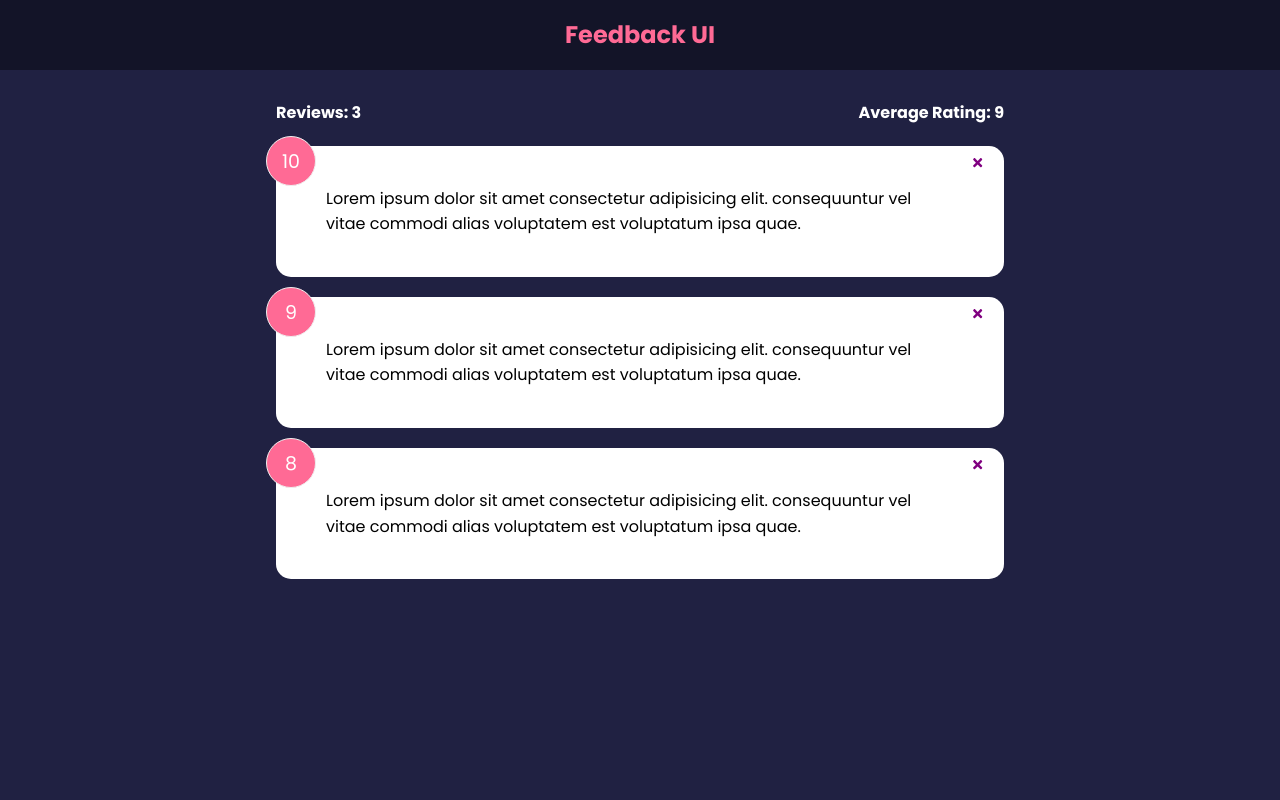
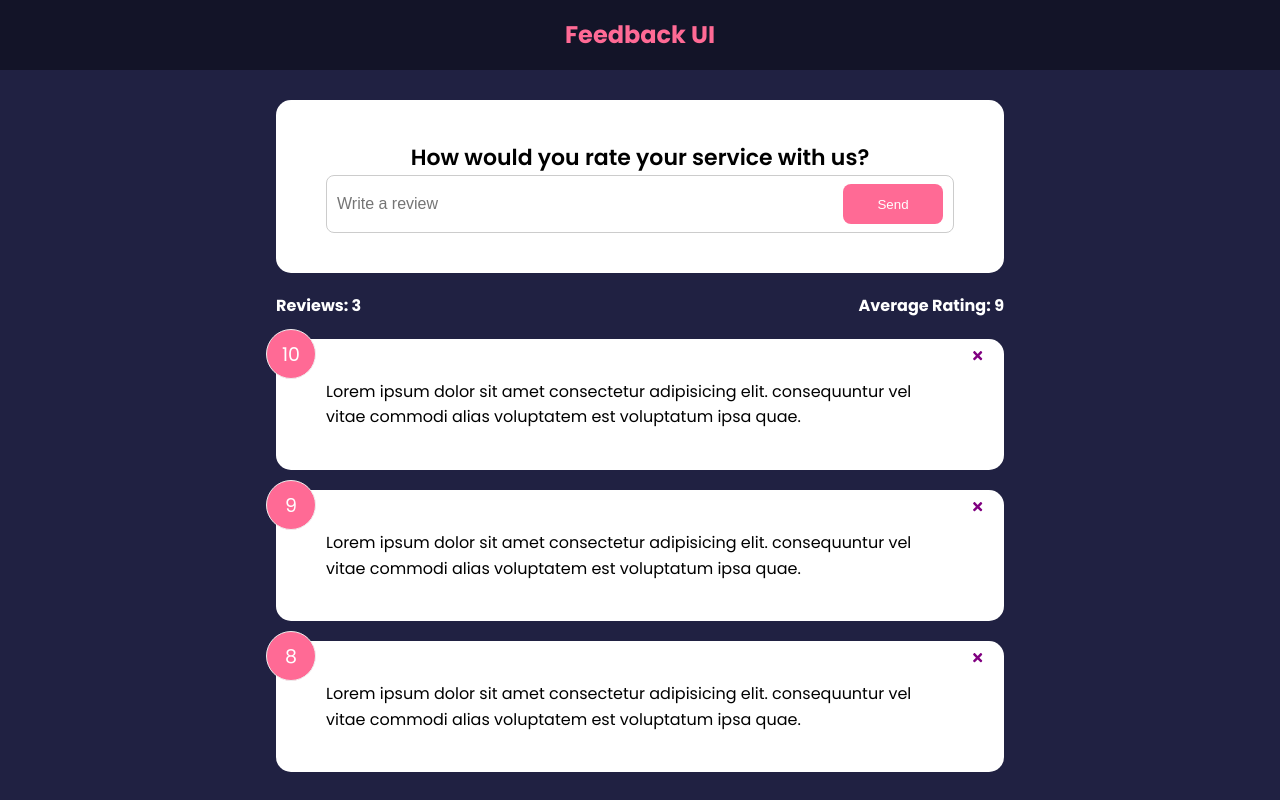
Before and after one commit to marshalmori/feedback-ui, a React (Create React App) app: page / in a window 1280 px wide. Built offline with nearby package versions, Linux system fonts and the light colour scheme.

Commit message:
Create a FeedbackForm input

```diff
--- a/src/App.js
+++ b/src/App.js
@@ -3,6 +3,7 @@
 import FeedbackList from "./components/FeedbackList";
 import FeedbackData from "./data/FeedbackData";
 import FeedbackStats from "./components/FeedbackStats";
+import FeedbackForm from "./components/FeedbackForm";
 
 function App() {
   const [feedback, setFeedback] = useState(FeedbackData);
@@ -17,6 +18,7 @@
     <>
       <Header />
       <div className="container">
+        <FeedbackForm />
         <FeedbackStats feedback={feedback} />
         <FeedbackList feedback={feedback} handleDelete={deleteFeedback} />
       </div>
--- /dev/null
+++ b/src/components/FeedbackForm.jsx
@@ -0,0 +1,37 @@
+import { useState } from "react";
+import PropTypes from "prop-types";
+import Card from "./shared/Card";
+
+function FeedbackForm(props) {
+  const [text, setText] = useState("");
+
+  const handleTextChange = (e) => {
+    setText(e.target.value);
+  };
+
+  return (
+    <Card>
+      <form action="">
+        <h2>How would you rate your service with us?</h2>
+        {/* @todo - rating select component */}
+        <div className="input-group">
+          <input
+            onChange={handleTextChange}
+            type="text"
+            placeholder="Write a review"
+            value={text}
+          />
+          <button className="btn btn-secondary" type="submit">
+            Send
+          </button>
+        </div>
+      </form>
+    </Card>
+  );
+}
+
+FeedbackForm.propType = {
+  text: PropTypes.string.isRequired,
+};
+
+export default FeedbackForm;
```
